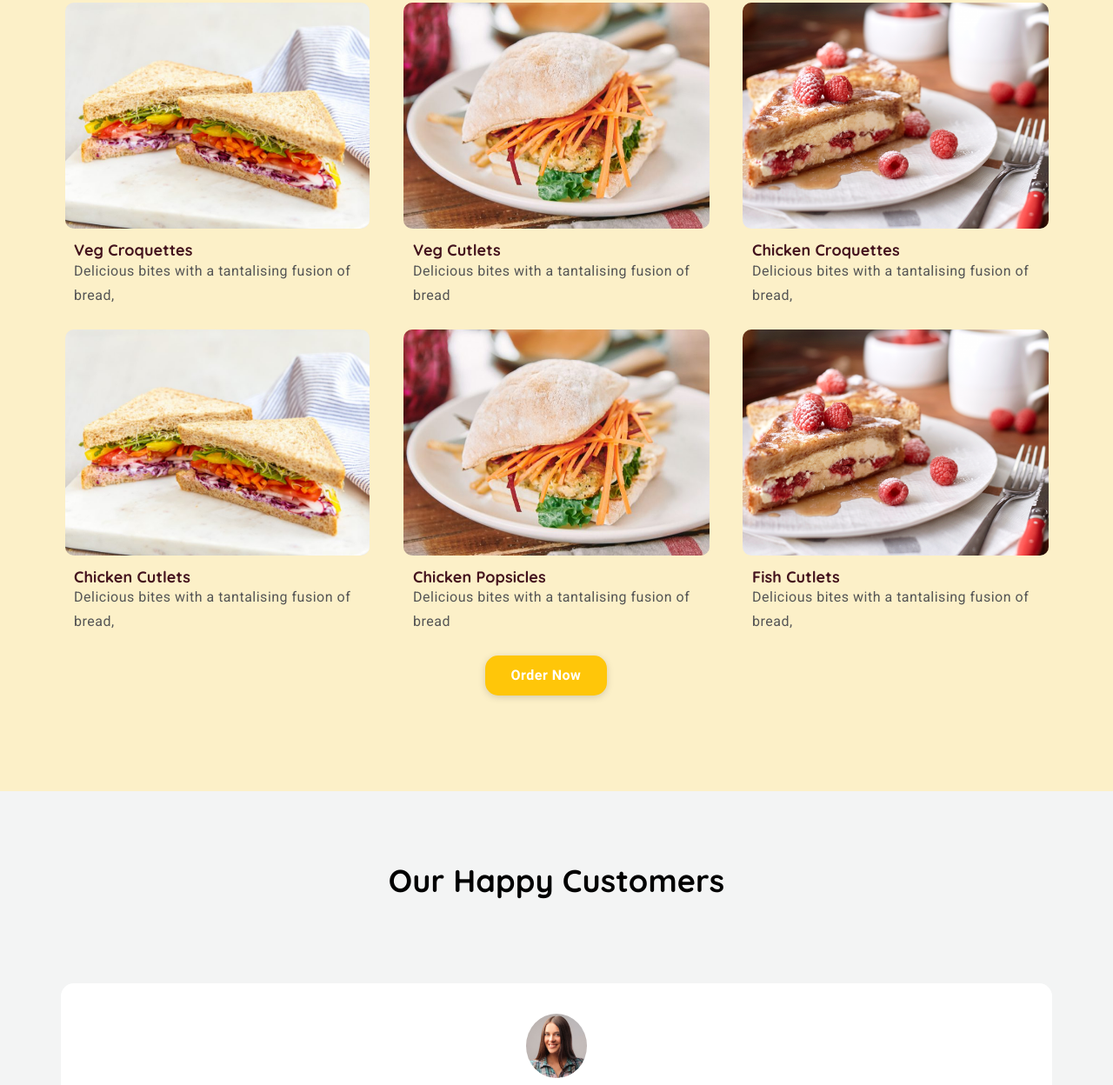
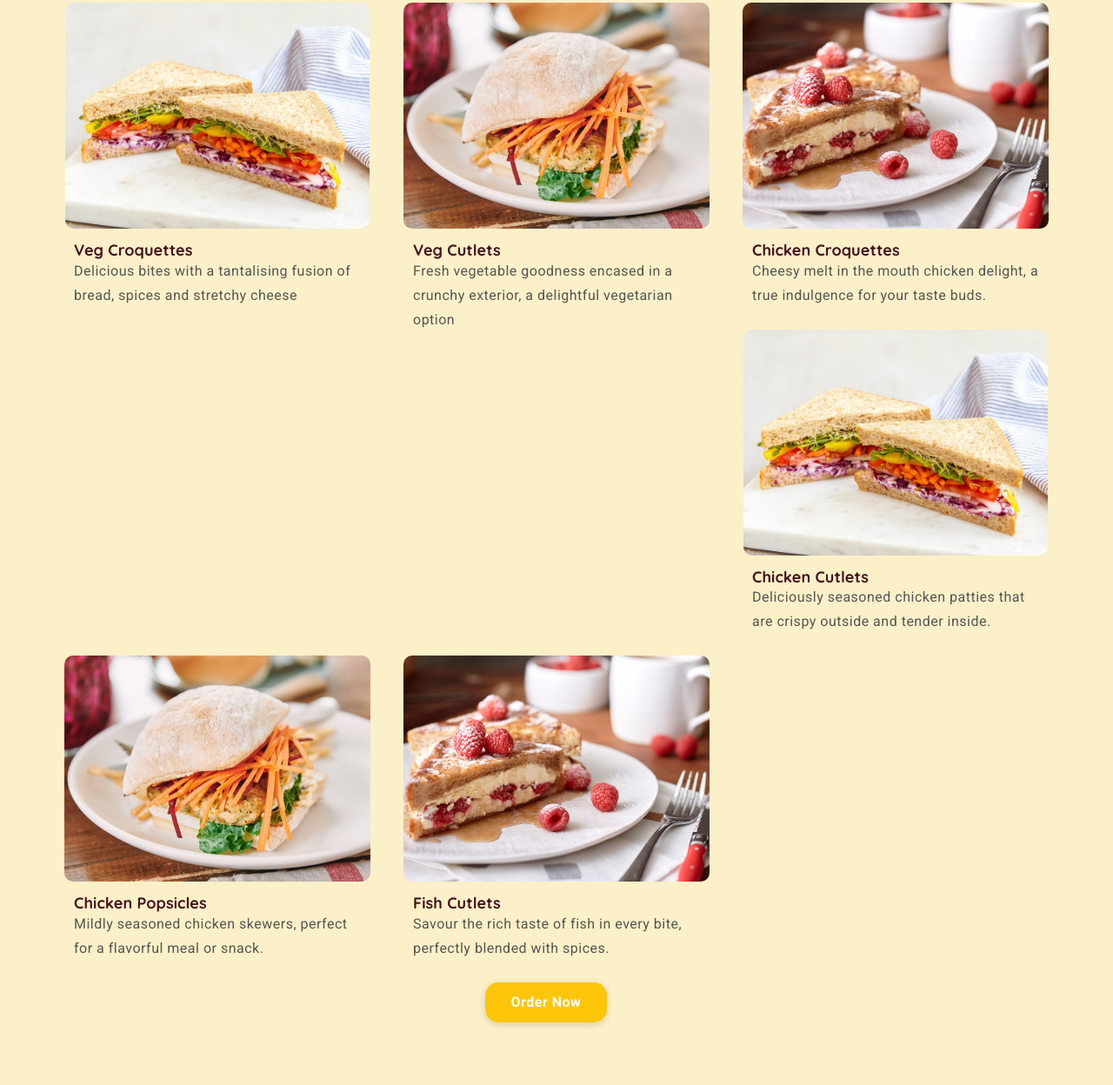
Before and after one commit to venugopalachary/chulteas, a plain HTML site: page index.html in a window 1280 px wide. Shown: the part 1819-3067 px from the top of the page at 87% size. Drawn offline with Linux system fonts and the light colour scheme.

Commit message:
Update index.html

```diff
--- a/index.html
+++ b/index.html
@@ -216,7 +216,8 @@
                             <div class="img-wrap"><img src="images/foods/01.jpg" alt="img"></div>
                             <div class="info-wrap">
                                 <h4 class="title">Veg Croquettes</h4>
-                                <p class="desc"> Delicious bites with a tantalising fusion of bread, </p>
+                                <p class="desc"> Delicious bites with a tantalising fusion
+                                     of bread, spices and stretchy cheese </p>
                             </div>
 
                         </div>
@@ -226,7 +227,8 @@
                             <div class="img-wrap"><img src="images/foods/02.jpg" alt="img"></div>
                             <div class="info-wrap">
                                 <h4 class="title">Veg Cutlets</h4>
-                                <p class="desc">Delicious bites with a tantalising fusion of bread </p>
+                                <p class="desc">Fresh vegetable goodness encased in a crunchy
+                                 exterior, a delightful vegetarian option </p>
 
                             </div>
 
@@ -237,7 +239,8 @@
                             <div class="img-wrap"><img src="images/foods/03.jpg" alt="img"></div>
                             <div class="info-wrap">
                                 <h4 class="title">Chicken Croquettes</h4>
-                                <p class="desc"> Delicious bites with a tantalising fusion of bread, </p>
+                                <p class="desc"> Cheesy melt in the mouth chicken delight, a true indulgence for your
+                                    taste buds. </p>
 
                             </div>
 
@@ -251,28 +254,32 @@
                             <div class="img-wrap"><img src="images/foods/01.jpg" alt="img"></div>
                             <div class="info-wrap">
                                 <h4 class="title">Chicken Cutlets</h4>
-                                <p class="desc"> Delicious bites with a tantalising fusion of bread, </p>
+                                <p class="desc"> Deliciously seasoned chicken patties that are crispy outside
+                                   and tender inside. </p>
                             </div>
 
                         </div>
                     </div>
+
                     <div class="col-md-4">
                         <div class="card card-product">
                             <div class="img-wrap"><img src="images/foods/02.jpg" alt="img"></div>
                             <div class="info-wrap">
                                 <h4 class="title">Chicken Popsicles</h4>
-                                <p class="desc">Delicious bites with a tantalising fusion of bread </p>
+                                <p class="desc">Mildly seasoned chicken skewers, perfect for a flavorful meal or snack.</p>
 
                             </div>
 
                         </div>
                     </div>
+
                     <div class="col-md-4">
                         <div class="card card-product">
                             <div class="img-wrap"><img src="images/foods/03.jpg" alt="img"></div>
                             <div class="info-wrap">
                                 <h4 class="title">Fish Cutlets</h4>
-                                <p class="desc"> Delicious bites with a tantalising fusion of bread, </p>
+                                <p class="desc"> Savour the rich taste of fish in every bite, perfectly blended
+                                  with spices. </p>
 
                             </div>
 
```
